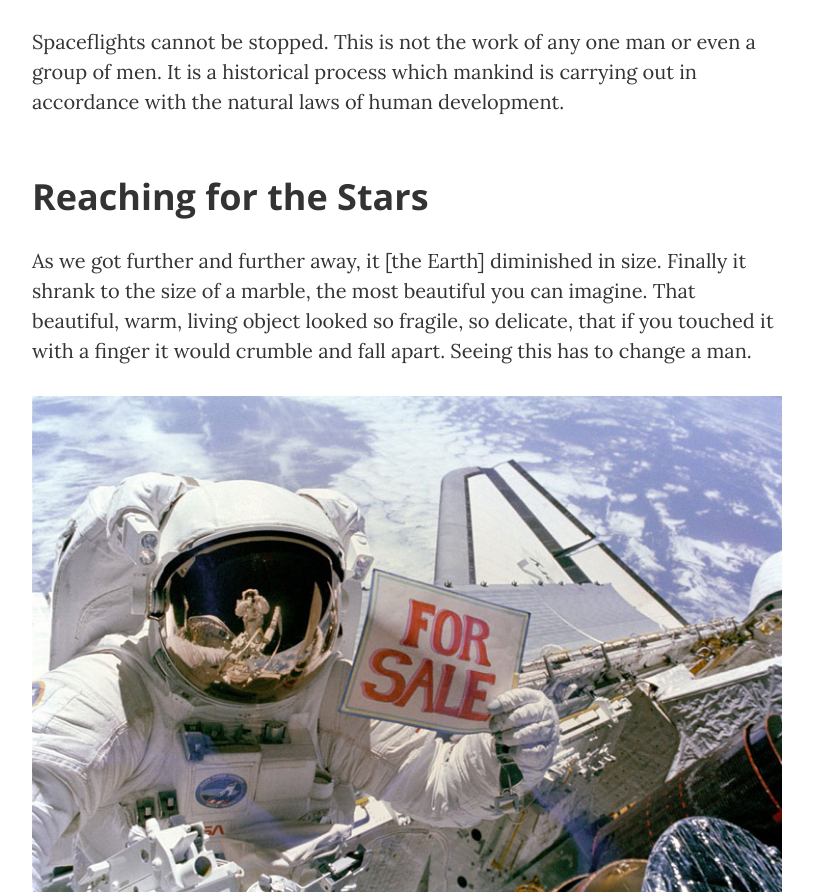
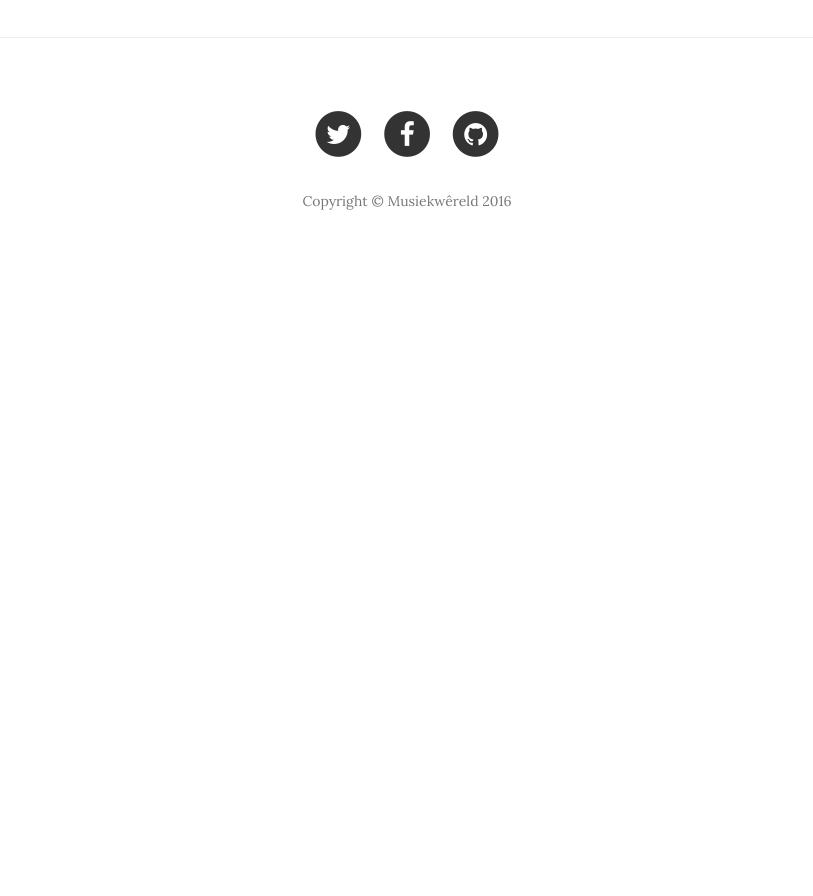
Before and after one commit to mhackie0924/Zac.github.io, a website: page post.html in a window 1280 px wide. Shown: the part 1545-2441 px from the top of the page, without its empty margins (233-1046 px from the left). After the commit the page ends 1822 px from the top, so only its background shows below. Drawn offline with nearby package versions, Linux system fonts and the light colour scheme.

Commit message:
Update post.html

```diff
--- a/post.html
+++ b/post.html
@@ -104,16 +104,7 @@
                     <p>Music is a physical art form that is painted on the invisible, audible canvass.</p>
 
                     <blockquote>The substance of music is the emotion it awakens.</blockquote>
-                    <p>Spaceflights cannot be stopped. This is not the work of any one man or even a group of men. It is a historical process which mankind is carrying out in accordance with the natural laws of human development.</p>
-
-                    <h2 class="section-heading">Reaching for the Stars</h2>
-
-                    <p>As we got further and further away, it [the Earth] diminished in size. Finally it shrank to the size of a marble, the most beautiful you can imagine. That beautiful, warm, living object looked so fragile, so delicate, that if you touched it with a finger it would crumble and fall apart. Seeing this has to change a man.</p>
-
-                    <a href="#">
-                        <img class="img-responsive" src="img/post-sample-image.jpg" alt="">
-                    </a>
-                 </div>
+               </div>
             </div>
         </div>
     </article>
```
